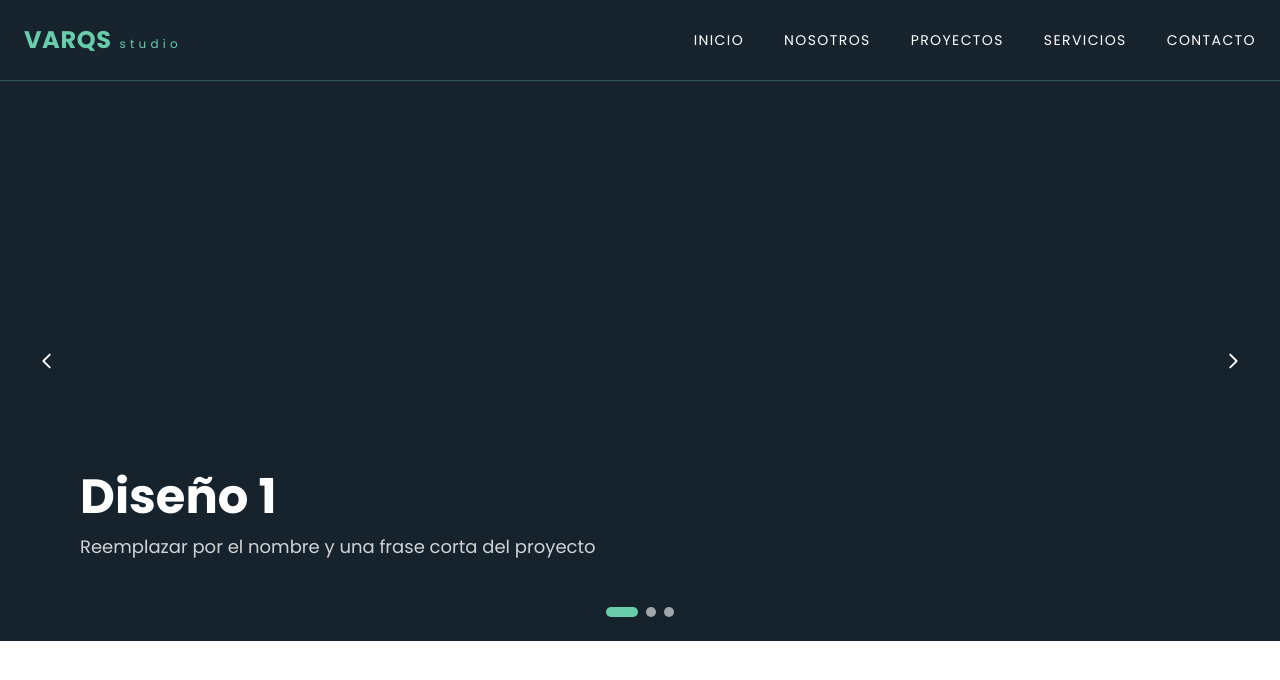
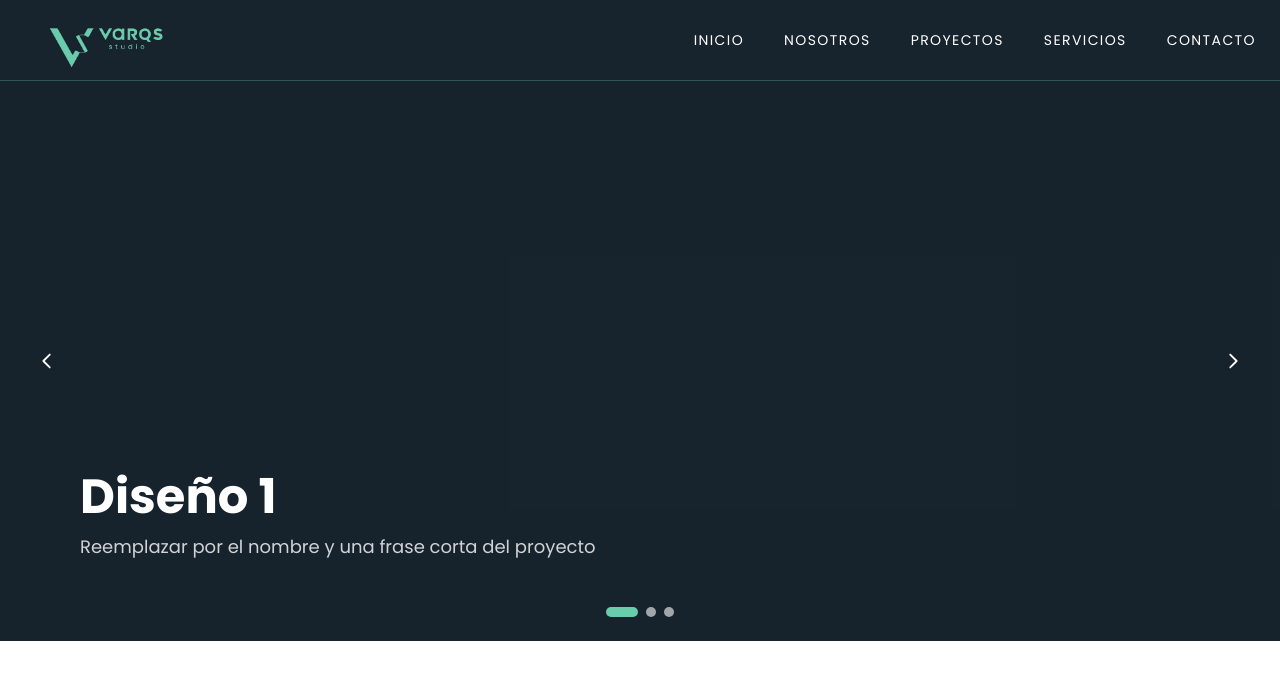
Before and after one commit to dylanSS19/VARQSLandingPage, a React (Vite) app: page / in a window 1280 px wide. Shown: the top 680 px of the page. Built offline with nearby package versions, Linux system fonts and the light colour scheme.

Commit message:
agregar logo de la marca al menú de navegación
Se incorpora la imagen del logo en el componente Navbar desde la
carpeta public para mejorar la identidad visual de la cabecera.

```diff
--- a/src/components/Navbar.jsx
+++ b/src/components/Navbar.jsx
@@ -17,16 +17,7 @@ export default function Navbar() {
         aria-label="Principal"
         className="mx-auto flex h-20 max-w-7xl items-center justify-between px-6"
       >
-        {/*
-            <img src="/logo-negativo.svg" alt="VARQS Studio" className="h-10 w-auto" />
-        */}
-        <a
-          href="#inicio"
-          className="flex items-baseline gap-2 text-2xl font-bold tracking-wide text-varqs-mint"
-        >
-          VARQS
-          <span className="text-xs font-normal tracking-[0.35em]">studio</span>
-        </a>
+        {<img src="/VARQS.png" alt="VARQS Studio" className="h-20 w-auto" />}
 
         <ul className="hidden items-center gap-10 md:flex">
           {links.map((link) => (
```
Also changed, not shown: public/VARQS.png (added).
